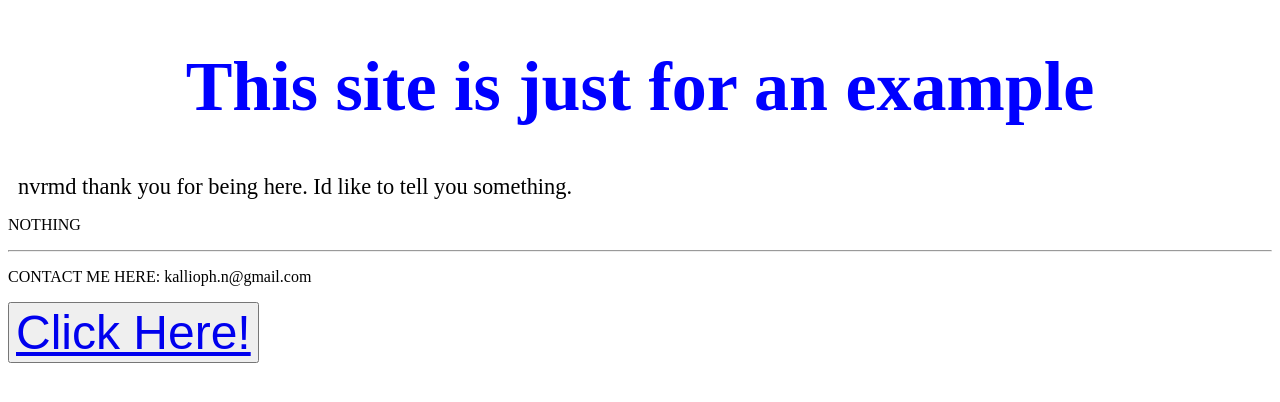
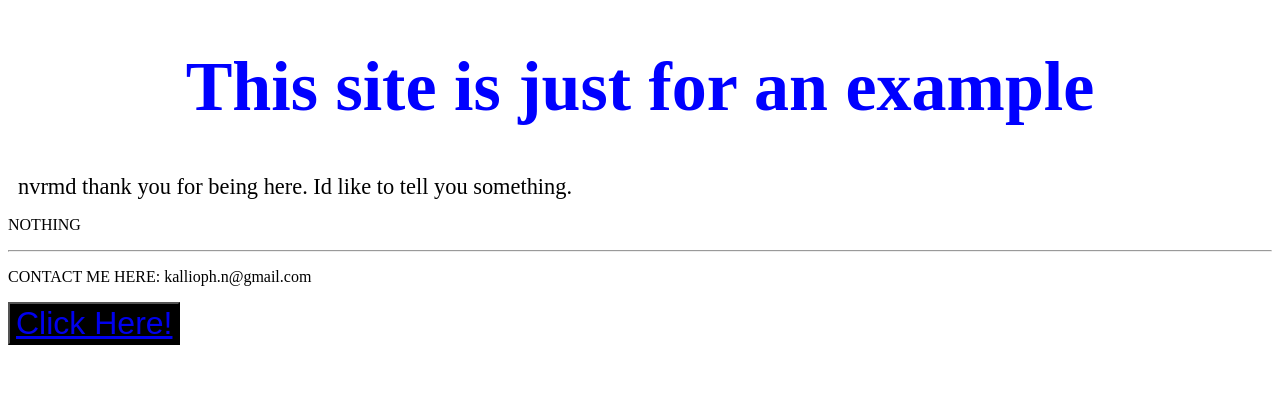
Before and after one commit to kellynanou/coursera-test, a plain HTML site: page site/structure-after.html in a window 1280 px wide. Drawn offline with Linux system fonts and the light colour scheme.

Commit message:
new pages

```diff
--- a/site/structure-after.html
+++ b/site/structure-after.html
@@ -11,7 +11,7 @@
  	<hr>
  	<p style="text-align: left;"
  	onclick="alert('thank you i will contact with you');">CONTACT ME HERE: kallioph.n@gmail.com</p>
- 	<button style="text-align: center; color: red; font-size: 3em;"><a href='https://www.youtube.com/watch?v=b8SRAKfP2J4' atl='enjoy'>Click Here!</a></button>
+ 	<button style="text-align: center; color: red; background-color: black; font-size: 2em;"><a href='https://www.youtube.com/watch?v=b8SRAKfP2J4' atl='enjoy'>Click Here!</a></button>
  </footer>
 </body>
 </html>
```
